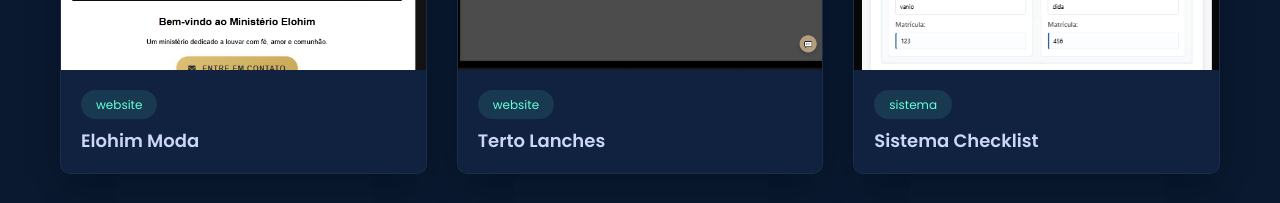
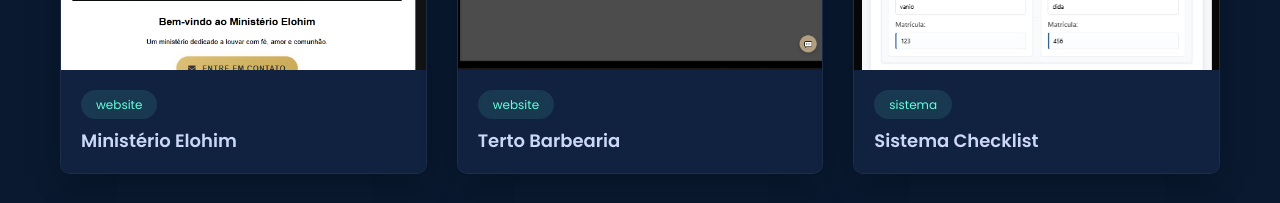
Before and after one commit to IvonildoDev/portifolio, a React (Vite) app: page / in a window 1280 px wide. Shown: the part 3060-3263 px from the top of the page. Built offline with nearby package versions, Linux system fonts and the light colour scheme.

Commit message:
feito atualizaçoes nos links dos sites corrijidos

```diff
--- a/src/components/Portfolio.tsx
+++ b/src/components/Portfolio.tsx
@@ -31,17 +31,17 @@
   const portfolioItems: PortfolioItem[] = [
     {
       id: 1,
-      title: 'Elohim Moda',
+      title: 'Ministério Elohim',
       category: 'website',
       image: elohimImg,
-      link: '#'
+      link: 'https://ministerioelohim.netlify.app/'
     },
     {
       id: 2,
-      title: 'Terto Lanches',
+      title: 'Terto Barbearia',
       category: 'website',
       image: tertoImg,
-      link: '#'
+      link: 'https://tertobarbearia.netlify.app/'
     },
     {
       id: 3,
@@ -62,14 +62,14 @@
       title: 'Resumo de Filmes',
       category: 'website',
       image: resumoFilmesImg,
-      link: '#'
+      link: 'https://resumofilmes.netlify.app/'
     },
     {
       id: 6,
       title: 'Calculadora de Volume',
       category: 'website',
       image: calcvolImg,
-      link: '#'
+      link: 'https://calcvol.netlify.app/'
     },
     {
       id: 7,
```
